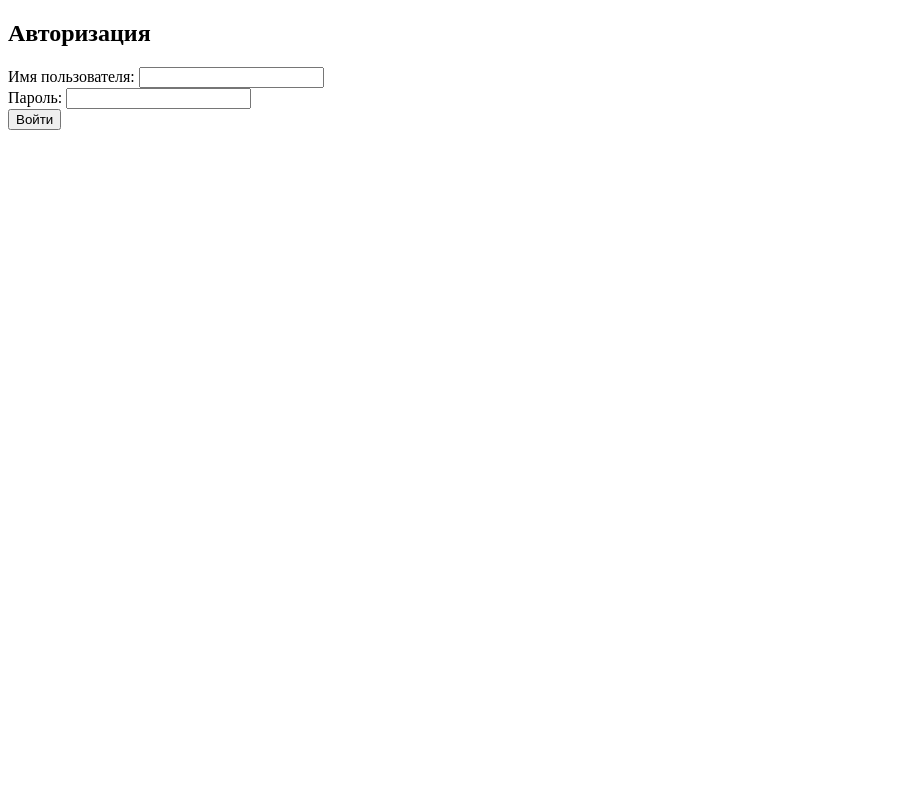
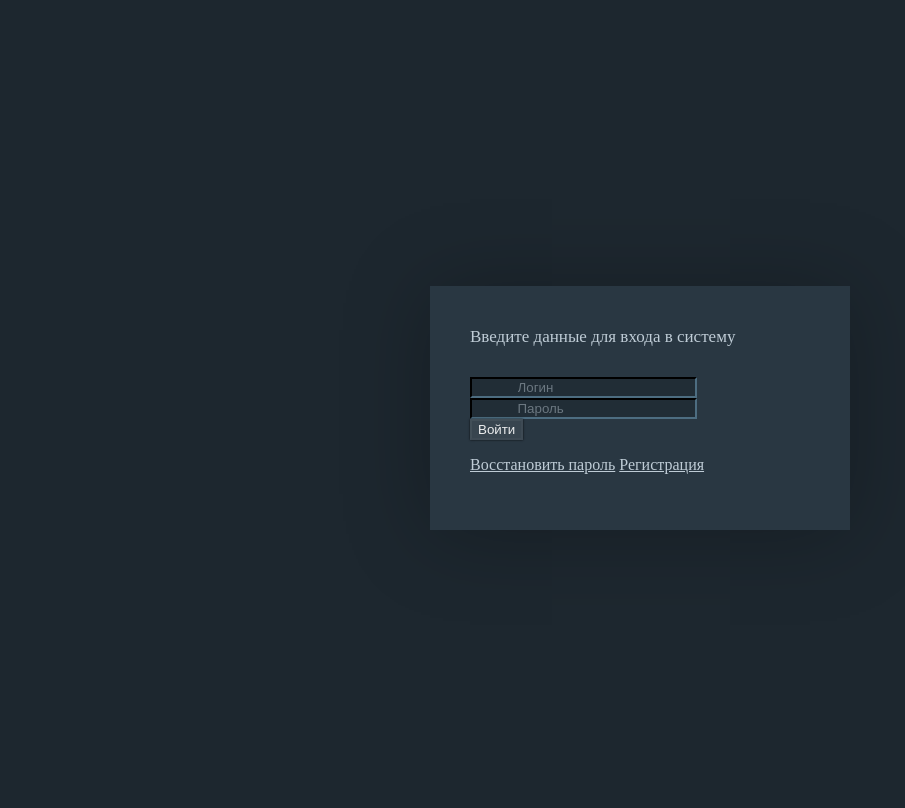
Before and after one commit to skurtsov/RestoranAPPWebAPI, a Django app: page /signinform/ in a window 1280 px wide. Shown: the whole page, without its empty margins (0-905 px from the left). Before the commit the page ends 130 px from the top, so only its background shows below. Run offline with Django 4.2, Linux system fonts and the light colour scheme; some libraries are stand-ins or nearby versions.

Commit message:
auth form html css new

```diff
--- a/myapi/templates/main/signin.html
+++ b/myapi/templates/main/signin.html
@@ -3,18 +3,144 @@
 <head>
   <title>Авторизация</title>
   {% csrf_token %} <!-- Вставка токена CSRF -->
+  <style>
+*, *:before, *:after {
+  box-sizing: border-box;
+}
+
+textarea:focus, input[type=text]:focus, input[type=password]:focus, input[type=datetime]:focus, input[type=datetime-local]:focus, input[type=date]:focus, input[type=month]:focus, input[type=time]:focus, input[type=week]:focus, input[type=number]:focus, input[type=email]:focus, input[type=url]:focus, input[type=search]:focus, input[type=tel]:focus, input[type=color]:focus, .uneditable-input:focus, .form-control:focus, button:focus {
+  outline: none;
+  -webkit-box-shadow: none;
+  -moz-box-shadow: none;
+  box-shadow: none;
+}
+
+html, body {
+  height: 100%;
+}
+
+body {
+  background-color: #1d272f;
+}
+
+.wrapper {
+  height: 100%;
+  display: flex;
+}
+
+.login-wrapper {
+  margin: auto;
+  padding: 40px;
+  width: 420px;
+  background-color: #293742;
+  box-shadow: 0 4px 80px rgba(0, 0, 0, 0.25);
+  transition: height 0.1s;
+  color: #bfccd6;
+}
+
+#welcome-msg {
+  font-size: 17px;
+  line-height: 21px;
+  min-height: 51px;
+}
+
+.has-feedback.left-feedback .form-control {
+  padding-left: 45.5px;
+  padding-right: 0px;
+}
+
+.has-feedback.left-feedback .form-control-feedback {
+  left: 3px;
+}
+
+.form-control-feedback {
+  color: #aab2bd;
+}
+
+.auth-form-selector a {
+  color: #bfccd6;
+}
+
+input.form-control {
+  background-color: #212d36;
+  color: #fff;
+  border-color: #1b262d;
+}
+input.form-control::placeholder {
+  color: #6b7780;
+}
+input.form-control:focus {
+  border-color: #1372ad;
+}
+input.form-control[disabled] {
+  background-color: #394751;
+  border-color: #394751;
+}
+input.form-control[disabled]::placeholder {
+  color: #78858f;
+}
+
+.has-error input.form-control {
+  border-color: #c83536;
+  box-shadow: none;
+}
+
+button.btn-auth {
+  background-color: #37444e;
+  border-color: #37444e;
+  box-shadow: 0 0 2px #1c272d;
+  background-color: rgba(255, 255, 255, 0.07);
+  border-color: rgba(255, 255, 255, 0.05);
+  box-shadow: 0 0 2px rgba(0, 0, 0, 0.8);
+  color: rgba(255, 255, 255, 0.9);
+}
+button.btn-auth:hover {
+  background-color: #37444e;
+  border-color: #37444e;
+  background-color: rgba(0, 0, 0, 0.15);
+  border-color: rgba(0, 0, 0, 0.15);
+  color: rgba(255, 255, 255, 0.8);
+}
+button.btn-auth:active {
+  background-color: rgba(0, 0, 0, 0.15);
+  color: rgba(255, 255, 255, 0.15);
+}
+  </style>
 </head>
 <body>
-  <h2>Авторизация</h2>
-  <form action="https://reactive-cafe.com/api/signin/" method="post">
+<div class="wrapper">
+	<div class="login-wrapper">
+		<div class="login-header"></div>
+		<div id="welcome-msg" class="text-center txt-block">Введите данные для входа в систему</div>
+		<div id="place-error" class="alert alert-danger alert-bold-border fade alert-dismissable txt-block hidden"><section></section></div>
+		<div id="place-success" class="alert alert-success alert-bold-border fade alert-dismissable txt-block hidden"><section></section></div>
+		<form id="login_form" role="form" action="https://reactive-cafe.com/api/signin/" method="post" class="">
+
     {% csrf_token %} <!-- Вставка токена CSRF -->
-    <label for="username">Имя пользователя:</label>
-    <input type="text" id="uname" name="username" required><br>
 
-    <label for="password">Пароль:</label>
-    <input type="password" id="passw" name="password" required><br>
+			<div class="form-group">
 
-    <input type="submit" value="Войти">
-  </form>
+
+			<div class="form-group has-feedback left-feedback">
+				<input id="uname" name="auth_login" type="text" class="form-control input-lg" placeholder="Логин">
+				<span class="fa fa-user form-control-feedback"></span>
+			</div>
+
+			<div class="form-group has-feedback left-feedback">
+				<input name="passw" id="auth_password" type="password" class="form-control input-lg" placeholder="Пароль">
+				<span class="fa fa-unlock-alt form-control-feedback"></span>
+			</div>
+
+			<div class="form-group">
+				<button id="login_btn" type="submit" class="btn btn-auth btn-lg  btn-block">Войти</button>
+			</div>
+
+			<p class="auth-form-selector clearfix">
+				<a href="#recover_form" data-msg="Введите ваш логин" class="pull-left">Восстановить пароль</a>
+				<a href="#register_form" data-msg="Заполните форму для регистрации" class="pull-right register">Регистрация</a>
+			</p>
+		 </form>
+	</div>
+</div>
 </body>
 </html>
```
